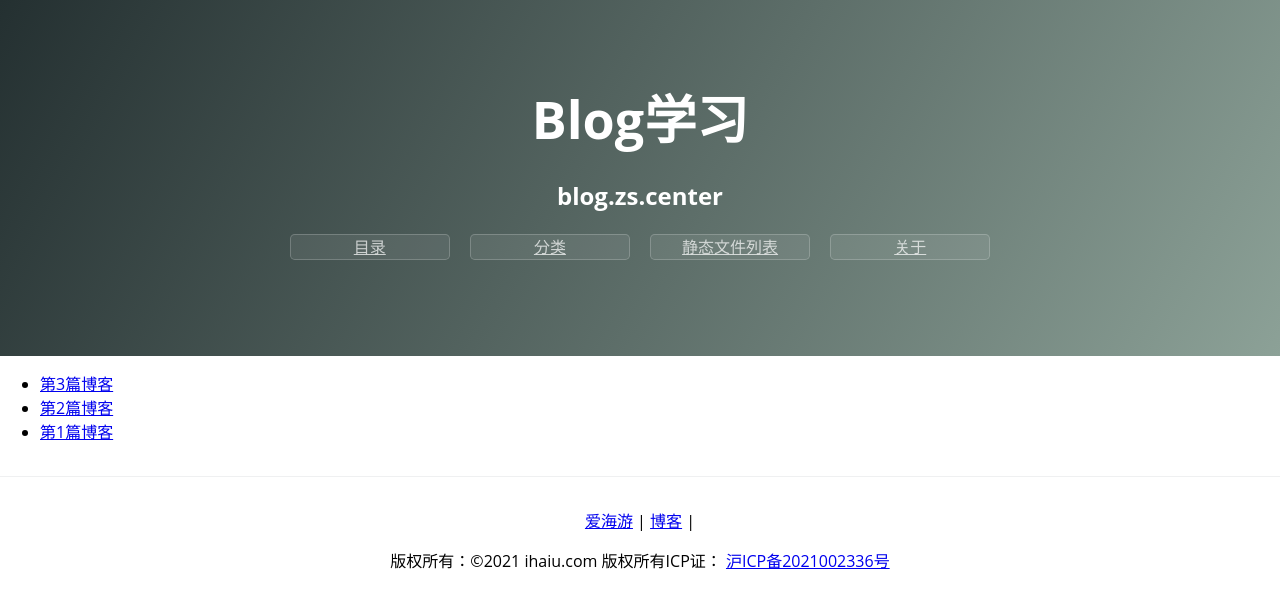
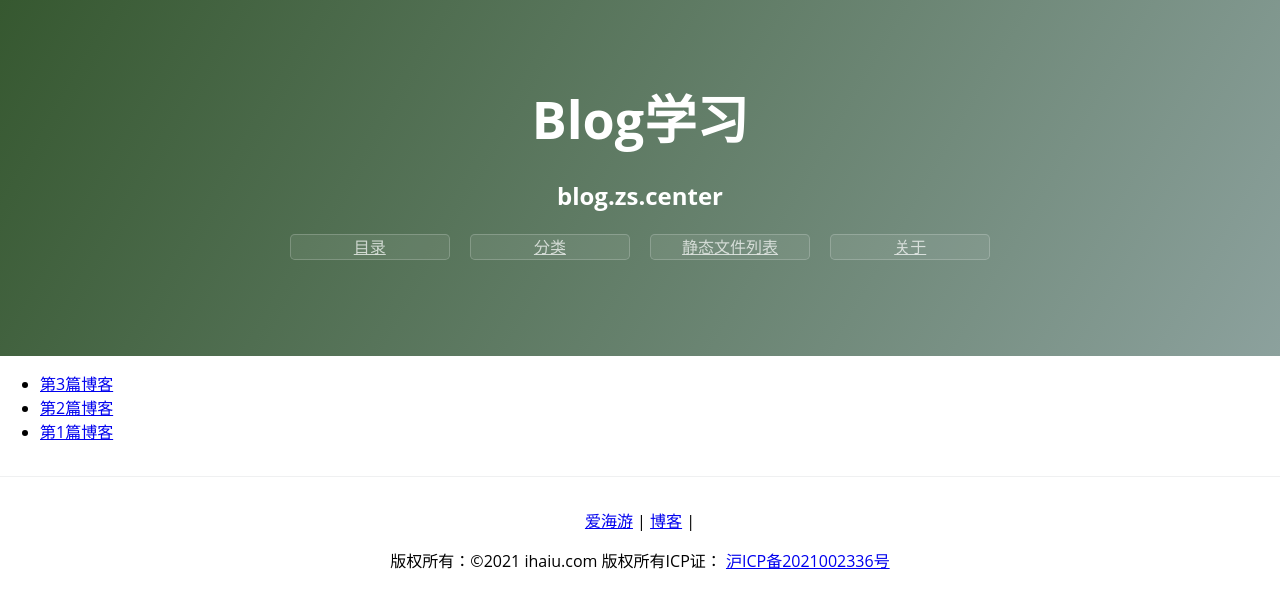
Before and after one commit to ihaiucom/test.blog, a Jekyll site: the page built from index.md, in a window 1280 px wide. Shown: the top 608 px of the page. Built offline with Jekyll 4.4.1, drawn with Linux system fonts in a browser that asks for light colours; comment, search, counter and statistics services are not loaded.

Commit message:
no message

```diff
--- a/assets/css/stylesheet.css
+++ b/assets/css/stylesheet.css
@@ -62,8 +62,8 @@ div
 .page-header {
   color: #fff;
   text-align: center;
-  background-color: #8ca197;
-  background-image: linear-gradient(120deg, #243031, #8ca197); }
+  background-color: #8ca19d;
+  background-image: linear-gradient(120deg, #365830, #8ca19d); }
 
 @media screen and (min-width: 64em) {
   .page-header {
```
Also changed, not shown: _layouts/page.html (+1 -7 lines), _posts/2023-05-01-第1篇博客.md (+3 -0 lines).
